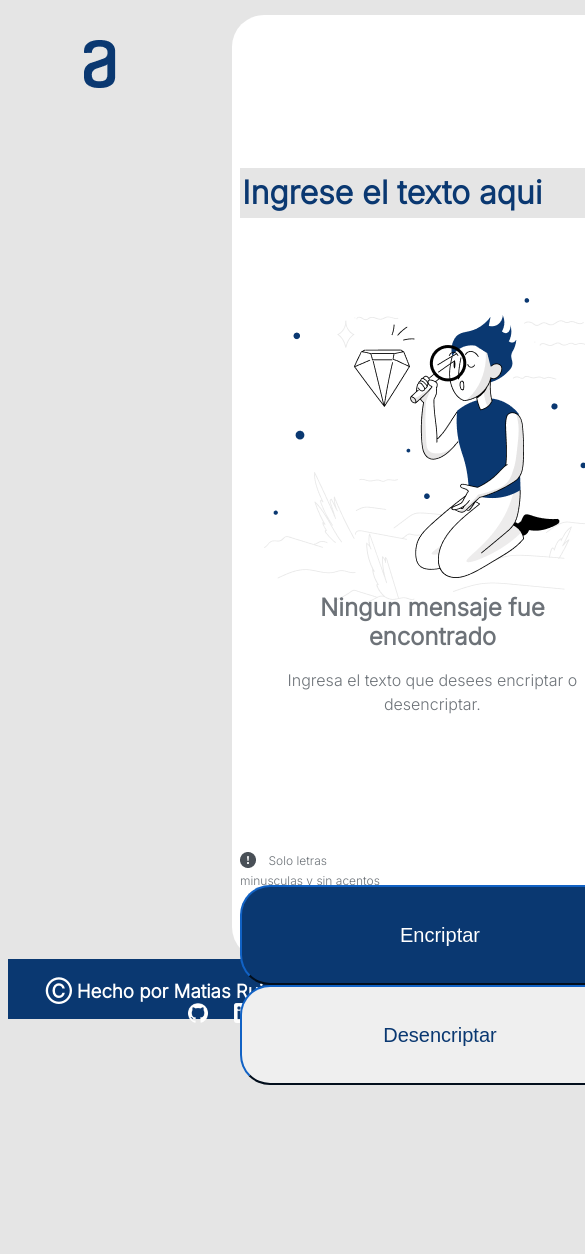
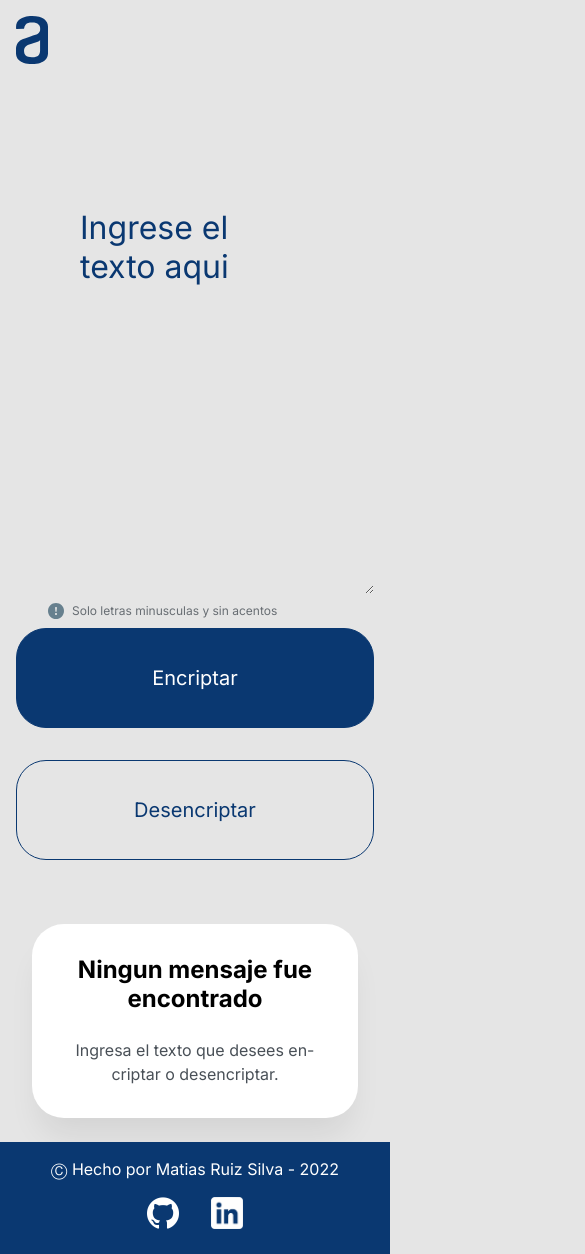
Before and after one commit to MatiasRuizSilva/Encriptador-, a plain HTML site: page index.html in a window 390 px wide. Shown: the top 1254 px of the page, 585 px wide, since content can reach past the window. Before the commit the page ends 1085 px from the top, so only its background shows below. Drawn offline with Linux system fonts and the light colour scheme.

Commit message:
se hizo responsive css para celular y se modificaron las clases de todo, ademas se acomodaron mejor paa diferentes pantallas

```diff
--- a/index.html
+++ b/index.html
@@ -4,57 +4,96 @@
         <meta charset="UTF-8" />
         <meta http-equiv="X-UA-Compatible" content="IE=edge" />
         <meta name="viewport" content="width=device-width, initial-scale=1.0" />
+        <link rel="stylesheet" href="reset.css" />
         <link rel="stylesheet" href="style.css" />
         <link rel="preconnect" href="https://fonts.googleapis.com" />
         <link rel="preconnect" href="https://fonts.gstatic.com" crossorigin />
         <link
-            href="https://fonts.googleapis.com/css2?family=Inter:wght@300&display=swap"
+            href="https://fonts.googleapis.com/css2?family=Inter:wght@400;700&display=swap"
             rel="stylesheet"
         />
         <title>Encriptador</title>
     </head>
     <body>
-        <main>
-            <div class="logo">
-                <img src="images/logo.png" alt="logo-encriptador" />
+        <div class="container">
+            <div class="left">
+                <header class="header">
+                    <div class="header__logo">
+                        <img src="images/logo.svg" alt="logo-encriptador" />
+                    </div>
+                </header>
+                <main class="main">
+                    <div class="main__box">
+                        <textarea
+                            class="main__textarea"
+                            type="text-area"
+                            placeholder="Ingrese el texto aqui"
+                        ></textarea>
+                    </div>
+
+                    <div class="main__advertencia">
+                        <img
+                            src="images/Vector.svg"
+                            alt="alert"
+                            class="main__img--advertencia"
+                        />
+                        <p class="main__p--advertencia">
+                            Solo letras minusculas y sin acentos
+                        </p>
+                    </div>
+                    <div class="main__botones">
+                        <button class="main__btn-encriptar">Encriptar</button>
+                        <button class="main__btn-desencriptar">
+                            Desencriptar
+                        </button>
+                    </div>
+                </main>
             </div>
-            <input
-                class="texto-capturado"
-                type="text"
-                placeholder="Ingrese el texto aqui"
-            />
-            <div class="advertencia">
-                <img src="images/alert.png" alt="alert" />
-                <p>Solo letras minusculas y sin acentos</p>
+            <div class="right">
+                <aside class="aside">
+                    <!-- <input type="text" /> -->
+                    <img
+                        id="muneco"
+                        class="aside__img"
+                        src="images/Muñeco.png"
+                        alt="muñeco"
+                    />
+                    <h2 class="aside__h2" id="texto">
+                        Ningun mensaje fue encontrado
+                    </h2>
+                    <p class="aside__p" id="texto2">
+                        Ingresa el texto que desees encriptar o desencriptar.
+                    </p>
+                    <button id="copiar" class="aside__btn-copy">
+                        !Copiar!
+                    </button>
+                </aside>
             </div>
-            <div class="botones">
-                <button class="encriptar">Encriptar</button>
-                <button class="desencriptar">Desencriptar</button>
-            </div>
-            <div class="lateral">
-                <img id="muneco" class="muneco" src="images/Muñeco.png" alt="muñeco" />
-                <p id="texto">Ningun mensaje fue encontrado</p>
-                <p id="texto2">Ingresa el texto que desees encriptar o desencriptar.</p>
-                <button id="copiar">!Copiar!</button>
-            </div>
-        </main>
-        <footer>
-            <div class="futer">
-                <h3>
-                    Ⓒ Hecho por <strong>Matias Ruiz Silva</strong> - 2022
-                    <a href="https://github.com/MatiasRuizSilva"
+        </div>
+        <footer class="footer">
+            <h3 class="footer__h3">
+                Ⓒ Hecho por <strong>Matias Ruiz Silva</strong> - 2022
+            </h3>
+            <ul class="footer__ul">
+                <li class="footer__li">
+                    <a href="https://github.com/MatiasRuizSilva" target="_blank"
                         ><img
-                            class="github"
+                            class="footer__github"
                             src="Logo PNG/github-logo white redondo.png"
                     /></a>
-                    <a href="https://www.linkedin.com/in/matias-ruiz-silva/"
+                </li>
+                <li class="footer__li">
+                    <a
+                        href="https://www.linkedin.com/in/matias-ruiz-silva/"
+                        target="_blank"
                         ><img
-                            class="linkedin"
+                            class="footer__linkedin"
                             src="Logo PNG/Linkedin redondeado.png"
                     /></a>
-                </h3>
-            </div>
+                </li>
+            </ul>
         </footer>
+
         <script src="encriptador.js"></script>
     </body>
 </html>
--- /dev/null
+++ b/reset.css
@@ -0,0 +1,151 @@
+@charset "UTF-8";
+/*
+
+  Con este reset vamos a resolver:
+    👉 Unificar el uso de Custom Properties
+    👉 Problemas de box-model más generales
+    👉 Problemas con imagenes, vídeos e iconos svg
+    👉 Problemas con tipografías y etiquetas input en formularios
+    👉 Unificar la tipografía de todas las etiquetas de una web
+
+
+/* Reseteamos los margin y paddings de todas las etiquetas */
+* {
+    margin: 0;
+    padding: 0;
+    border: 0;
+    -webkit-box-sizing: border-box;
+    box-sizing: border-box;
+    vertical-align: baseline;
+}
+
+/* Evitamos problemas con las imagenes */
+img,
+picture,
+video,
+iframe,
+figure {
+    max-width: 100%;
+    width: 100%;
+    display: block;
+    /* opcional */
+    -o-object-fit: cover;
+    object-fit: cover;
+    /* opcional */
+    -o-object-position: center center;
+    object-position: center center;
+}
+
+/* Reseteamos los enlaces para funcionar como cajas... */
+a {
+    display: block;
+    text-decoration: none;
+    color: inherit;
+    font-size: inherit;
+}
+
+/* ... excepto los que se encuentran en párrafos */
+p a {
+    display: inline;
+}
+
+/* Quitamos los puntos de los <li> */
+li {
+    list-style-type: none;
+}
+
+/* Configuramos anclas suaves */
+html {
+    scroll-behavior: smooth;
+}
+
+/* Desactivamos estilos por defecto de las principales etiquetas de texto */
+h1,
+h2,
+h3,
+h4,
+h5,
+h6,
+p,
+span,
+a,
+strong,
+blockquote,
+i,
+b,
+u,
+em {
+    font-size: 1em;
+    font-weight: inherit;
+    font-style: inherit;
+    text-decoration: none;
+    color: inherit;
+}
+
+/* Evitamos problemas con los pseudoelementos de quotes */
+blockquote:before,
+blockquote:after,
+q:before,
+q:after {
+    content: "";
+    content: none;
+}
+
+/* Nivelamos problemas de tipografías y colocación de formularios */
+form,
+input,
+textarea,
+select,
+button,
+label {
+    font-family: inherit;
+    font-size: inherit;
+    -webkit-hyphens: auto;
+    -ms-hyphens: auto;
+    hyphens: auto;
+    background-color: transparent;
+    color: inherit;
+    display: block;
+    /* opcional */
+    -webkit-appearance: none;
+    -moz-appearance: none;
+    appearance: none;
+}
+
+/* Reseteamos las tablas */
+table,
+tr,
+td {
+    border-collapse: collapse;
+    border-spacing: 0;
+}
+
+/* Evitamos problemas con los SVG */
+svg {
+    width: 100%;
+    display: block;
+    fill: currentColor;
+}
+
+/* (Probándolo, no usar en producción) En el caso de añadir una  */
+/* p svg{
+  display: inline;
+  width: initial;
+} */
+/* Configuramos la tipografía para toda la web */
+body {
+    min-height: 100vh;
+    font-size: 100%;
+    /* opcional */
+    line-height: 1.4em;
+    /* opcional */
+    -webkit-hyphens: auto;
+    -ms-hyphens: auto;
+    hyphens: auto;
+    /* opcional */
+    font-smooth: always;
+    /* opcional */
+    -webkit-font-smoothing: antialiased;
+    /* opcional */
+    -moz-osx-font-smoothing: grayscale;
+}
--- a/style.css
+++ b/style.css
@@ -1,170 +1,156 @@
 html {
-    height: 100%;
+    min-height: 100vh;
 }
+/*inherit significa que hereda */
 
 body {
     font-family: "Inter", sans-serif;
     background-color: #e5e5e5;
     display: flex;
     flex-direction: column;
-    min-height: 100%;
-}
-.logo {
-    position: absolute;
-    left: 5.25em;
-    right: 37.43%;
-    top: 2.5em;
-    bottom: 0%;
+    min-height: inherit;
 }
 
-.texto-capturado {
-    position: absolute;
-    width: 577px;
+.left {
+    margin: 1em;
+}
+
+.header {
     height: 48px;
-    left: 240px;
-    top: 168px;
+    margin-bottom: 80px;
+}
+.header__logo {
+    width: 32px;
+}
+
+/* .main {
+} */
+.main__box {
+    max-width: 768px;
+}
+.main__textarea {
+    width: 100%;
+    min-height: 450px;
     color: #0a3871;
     font-family: "Inter";
     font-style: normal;
     font-weight: 400;
     font-size: 32px;
-    line-height: 150%;
+    /* line-height: 150%; */
     border: none;
+    padding: 2em;
     background-color: #e5e5e5;
+    resize: vertical;
+    border-style: none;
 }
 
-.texto-capturado::placeholder {
+.main__textarea:focus {
+    outline: none;
+}
+.main__textarea::placeholder {
     color: #0a3871;
-    font-weight: bold;
+    font-weight: 400;
 }
-
-.advertencia img {
+.main__advertencia {
+    display: flex;
+    align-items: center;
+    /* justify-content: center; */
+    margin: 0.5em 2em;
+}
+.main__img--advertencia {
     height: 1em;
     width: 1em;
     display: inline-block;
     margin: 0 0.5em 0 0;
 }
-
-p {
+.main__p--advertencia {
     font-family: "Inter";
     font-weight: 400;
     font-size: 0.75em;
     line-height: 150%;
-
     color: #495057;
-
     opacity: 0.8;
-
     display: inline;
     vertical-align: top;
 }
-
-.advertencia {
-    position: absolute;
-    left: 15em;
-    right: 0%;
-    top: 53.25em;
-    bottom: 0%;
+.main__botones {
+    display: flex;
+    column-gap: 1.5em;
+    row-gap: 2em;
+    flex-direction: column;
+    max-width: 42.5em;
+    margin: 0 auto;
+    /* flex-wrap: wrap; */
+    /* wrap sirve para hacer que si se achica mucho se coloque debajo */
+    /* max-width: 480px; */
 }
-
-.botones {
-    position: absolute;
-    left: 15em;
-    top: 55.3125em;
+@media (min-width: 480px) {
+    .main__botones {
+        flex-direction: row;
+    }
 }
-
-.encriptar,
-.desencriptar {
-    width: 20em;
+.main__btn-encriptar,
+.main__btn-desencriptar {
+    /* calc(50% - 2em) */
+    /* width: calc(50% - 2em); */
+    /* flex-grow: 1 */
+    flex-grow: 1;
     height: 5em;
     border-radius: 1.5em;
     font-size: 1.25em;
-    border-color: #0a3871;
+    min-width: 100px;
+    border: 1px solid #0a3871;
 }
-
-.encriptar {
+.main__btn-encriptar {
     background-color: #0a3871;
     color: #ffffff;
-    margin: 0 24px 0 0;
+    /* margin-right: 2em; */
 }
-
-.desencriptar {
+.main__btn-desencriptar {
+    height: 5em;
+    border-radius: 1.5em;
+    font-size: 1.25em;
     color: #0a3871;
 }
 
-.lateral {
-    width: 25em;
-    height: 59em;
-    background-color: #ffffff;
-    border-radius: 32px;
-    margin-top: 2%;
-    margin-left: 60%;
-    box-shadow: 0px 24px 32px -8px rgba(10px, 0, 0, 0.08);
+/* .right {
+} */
+
+.aside {
+    margin: 1.5em 2em;
+    padding: 2em;
+    background-color: white;
+    box-shadow: 0px 24px 32px -8px rgba(0, 0, 0, 0.08);
+    border-radius: 2em;
+    margin-top: 4em;
 }
 
-.muneco {
-    width: 336px;
-    height: 304px;
-    position: absolute;
-    align-items: center;
-    margin: 283px 32px 397px 32px;
+.aside__img {
+    display: none;
+}
+@media (min-width: 768px) {
+    .aside__img {
+        display: block;
+    }
 }
 
-#texto {
-    position: absolute;
+.aside__h2 {
+    font-family: "Inter";
     text-align: center;
     font-size: 24px;
     line-height: 120%;
     font-weight: 700;
-    width: 336px;
-    height: 58px;
-    margin: 579px 32px 307px 32px;
+    margin-bottom: 1em;
 }
-
-p ~ p {
-    position: absolute;
+.aside__p {
     text-align: center;
     font-size: 16px;
     line-height: 150%;
     font-weight: 400;
-    width: 336px;
-    height: 58px;
-    margin: 653px 32px 243px 32px;
+
     color: #495057;
 }
-
-footer {
-    margin-top: auto;
-    width: 100%;
-    height: 20px;
-    text-align: center;
-    background-color: #0a3871;
-    padding: 20px;
-    color: #ffffff;
-}
-footer h3 {
-    width: 100%;
-    margin-top: 1px;
-}
-
-.github,
-.linkedin {
-    float: center;
-    width: 20px;
-    margin: 0px 10px;
-}
-
-.github {
-    padding: 0 0 0 12px;
-}
-
-.futer {
-    width: 100%;
-    margin: auto;
-    text-align: top;
-}
-
-#copiar {
+.aside__btn-copy {
     width: 328px;
     height: 96px;
     border-radius: 1.5em;
@@ -172,13 +158,38 @@ footer h3 {
     margin-left: 33%;
     margin-top: 90%;
     padding: 24px;
-    width: 40%;
-    height: 10%;
     border-radius: 24px;
     display: none;
 }
 
-::-webkit-scrollbar {
-    /*quita las barras laterales */
+.footer {
+    justify-content: center;
+    margin-top: auto;
+    height: 7em;
+    background-color: #0a3871;
+    color: #ffffff;
+    display: flex;
+    flex-direction: column;
+    align-items: center;
+}
+.footer__h3 {
+    text-align: center;
+}
+.footer__ul {
+    display: flex;
+}
+.footer__li {
+    width: 2em;
+    height: 2em;
+    margin: 1em 1em 0.5em 1em;
+}
+
+.footer__github,
+.footer__linkedin {
+    width: 100%;
+}
+
+/*::-webkit-scrollbar {
+    /*quita las barras laterales
     display: none;
-}
+} */
```
Also changed, not shown: encriptador.js (line endings or trailing spaces), images/Vector.svg (added), images/logo.svg (added).
